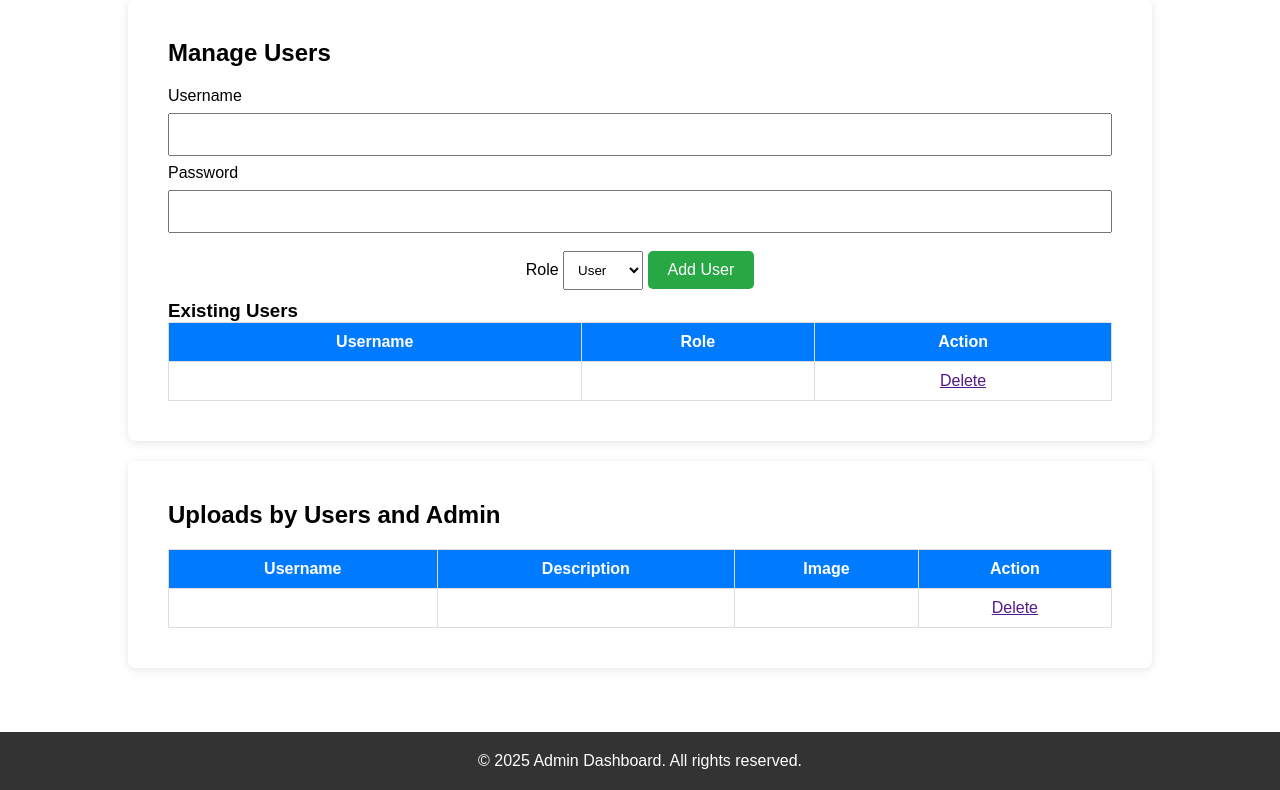
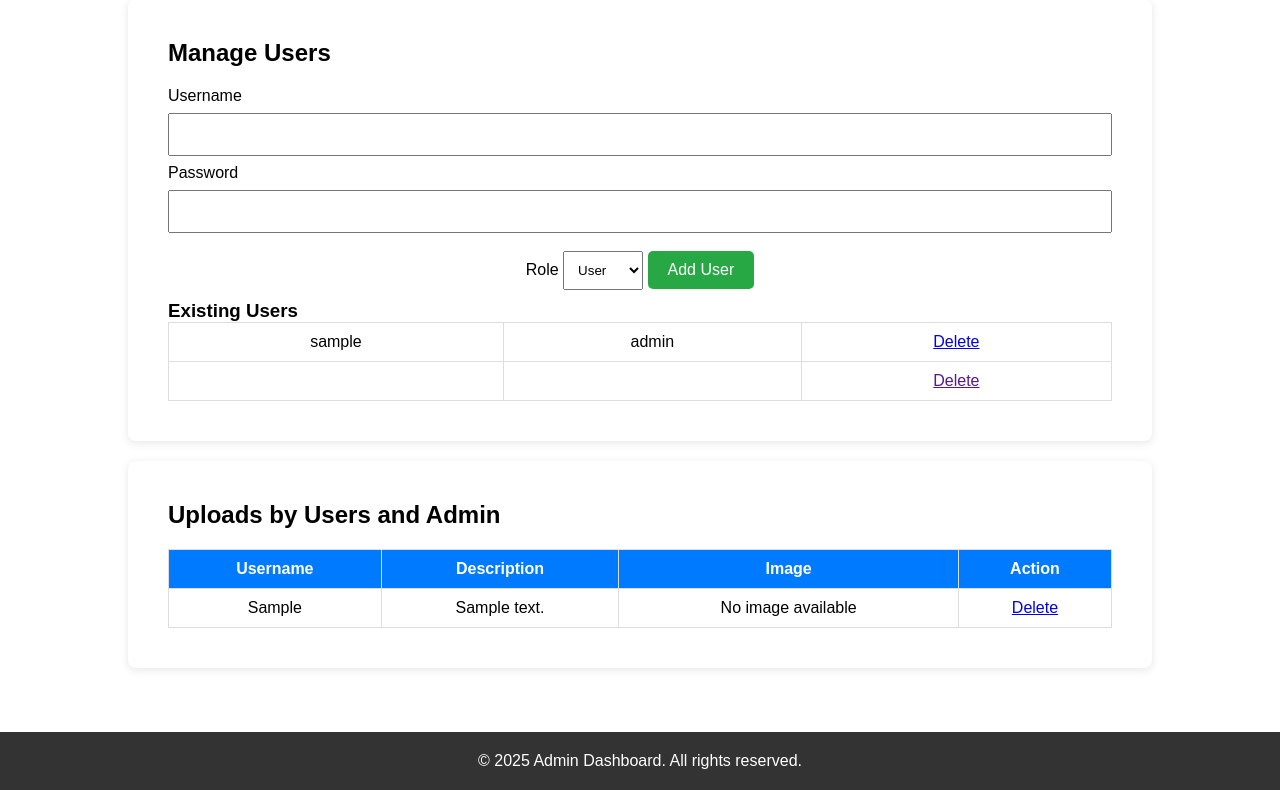
Before and after one commit to ramasathya/pixelfolio, a PHP site: page /admin_dashboard.php in a window 1280 px wide. Shown: the part 155-945 px from the top of the page. Run offline with PHP 8.4, Linux system fonts and the light colour scheme; the visitor is signed in with stand-in values (Sample User, id 1); tables that the repository leaves empty or names only in its code hold one stand-in row (values such as "Sample post").

Commit message:
menampilkan data user

```diff
--- a/admin_dashboard.php
+++ b/admin_dashboard.php
@@ -91,11 +91,13 @@ if (isset($_POST['add_user'])) {
             <h3>Existing Users</h3>
             <table>
                 <thead>
-                    <tr>
-                        <th>Username</th>
-                        <th>Role</th>
-                        <th>Action</th>
-                    </tr>
+                    <?php while ($row = $result_search->fetch_assoc()) { ?>
+                        <tr>
+                            <td><?php echo $row['username']; ?></td>
+                            <td><?php echo $row['role']; ?></td>
+                            <td><a href="admin_dashboard.php?delete_user=<?php echo $row['id']; ?>">Delete</a></td>
+                        </tr>
+                    <?php } ?>
                 </thead>
                 <tbody>
                         <tr>
@@ -120,15 +122,24 @@ if (isset($_POST['add_user'])) {
                     </tr>
                 </thead>
                 <tbody>
+                <?php while ($row = $result_uploads->fetch_assoc()) { ?>
                         <tr>
-                            <td></td>
-                            <td></td>
-                            <td></td>
+                            <td><?php echo ucfirst($row['uploaded_by']); ?></td>
+                            <td><?php echo $row['description']; ?></td>
+                            <td>
+                                <!-- Menampilkan gambar -->
+                                <?php if (!empty($row['image']) && file_exists('uploads/' . $row['image'])) { ?>
+                                    <img src="uploads/<?php echo $row['image']; ?>" alt="Upload" width="100">
+                                <?php } else { ?>
+                                    <p>No image available</p>
+                                <?php } ?>
+                            </td>
                             <td>
                                 <!-- Tombol Delete -->
-                                <a href="">Delete</a>
+                                <a href="admin_dashboard.php?delete_id=<?php echo $row['id']; ?>" onclick="return confirm('Are you sure you want to delete this image?');">Delete</a>
                             </td>
                         </tr>
+                    <?php } ?>
                 </tbody>
             </table>
         </div>
```
